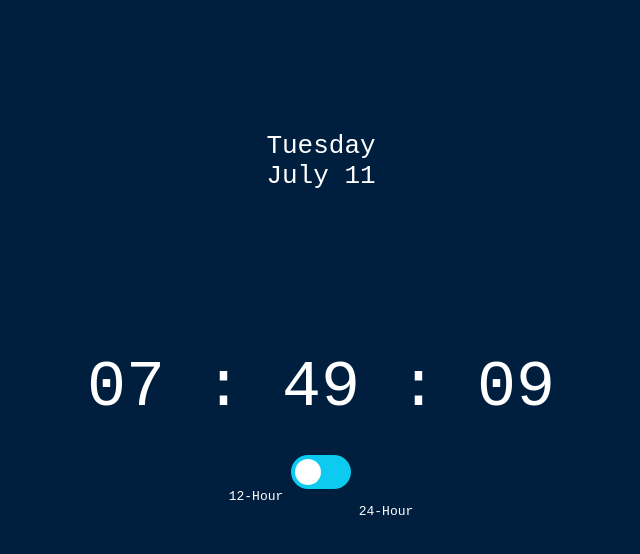
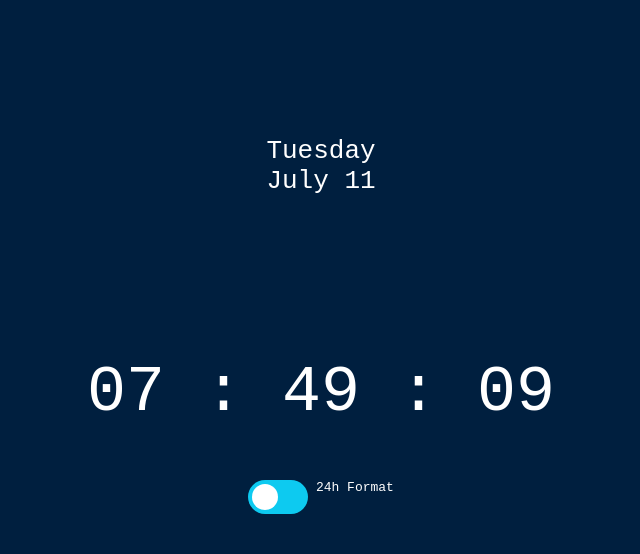
Before and after one commit to TonyBalde18/Digital-Clock, a plain HTML site: page index.html in a window 1280 px wide. Shown: the whole page, without its empty margins (319-959 px from the left). Drawn offline with Linux system fonts and the light colour scheme.

Commit message:
change toggle format

```diff
--- a/index.html
+++ b/index.html
@@ -12,15 +12,12 @@
     <div class="clock">
       <div class="time"></div>
     </div>
-    <label class="switch">
-      <input id="formatToggle" type="checkbox" />
-      <span class="slider"></span>
-    </label>
-    <div>
-      <span class="twelve">12-Hour</span>
-    </div>
-    <div>
-      <span class="twentyfour">24-Hour</span>
+    <div class="toggle-container">
+      <label class="switch">
+        <input id="formatToggle" type="checkbox" />
+        <span class="slider"></span>
+      </label>
+      <span id="formatLabel" class="format-label">24h Format</span>
     </div>
     <script src="sandbox.js"></script>
   </body>
--- a/sandbox.js
+++ b/sandbox.js
@@ -47,10 +47,17 @@ const updateClock = () => {
   clock.innerHTML = timeHTML;
 };
 
+const formatLabel = document.getElementById("formatLabel");
+
 const toggleFormat = () => {
   is24HourFormat = !is24HourFormat; // Toggle the format
   updateClock(); // Update the clock immediately after toggling the format
+
+  // Update the format label text
+  formatLabel.textContent = is24HourFormat ? "24h Format" : "12h Format";
 };
+
+formatToggle.addEventListener("change", toggleFormat);
 
 formatToggle.addEventListener("change", toggleFormat);
 
--- a/style.css
+++ b/style.css
@@ -38,15 +38,6 @@ body {
   justify-content: center;
   align-items: flex-end;
   margin-bottom: 10px;
-}
-
-.twentyfour {
-  color: #fff;
-  margin: 0 0 0 130px;
-}
-.twelve {
-  color: #fff;
-  margin-right: 130px;
 }
 
 .switch {
```
